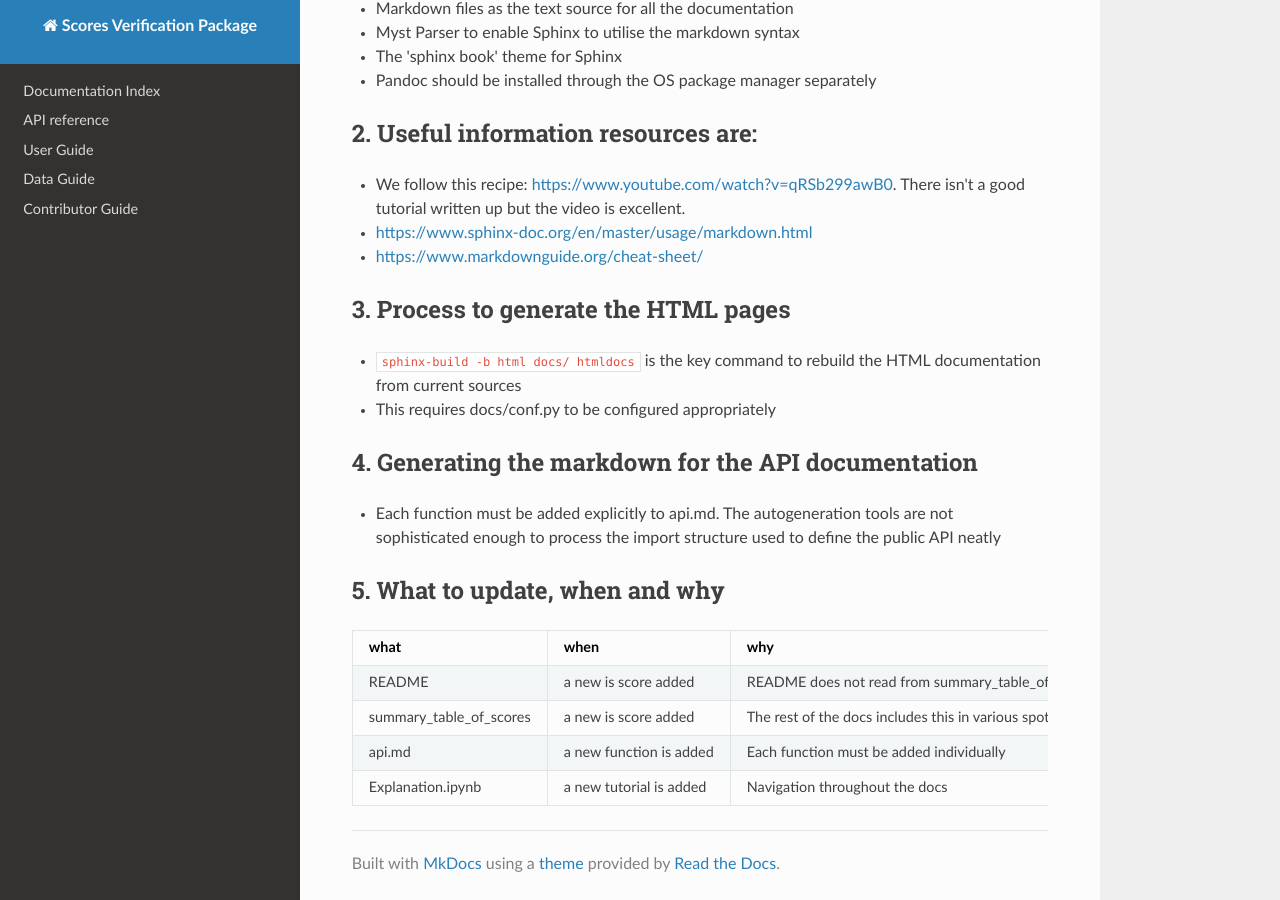
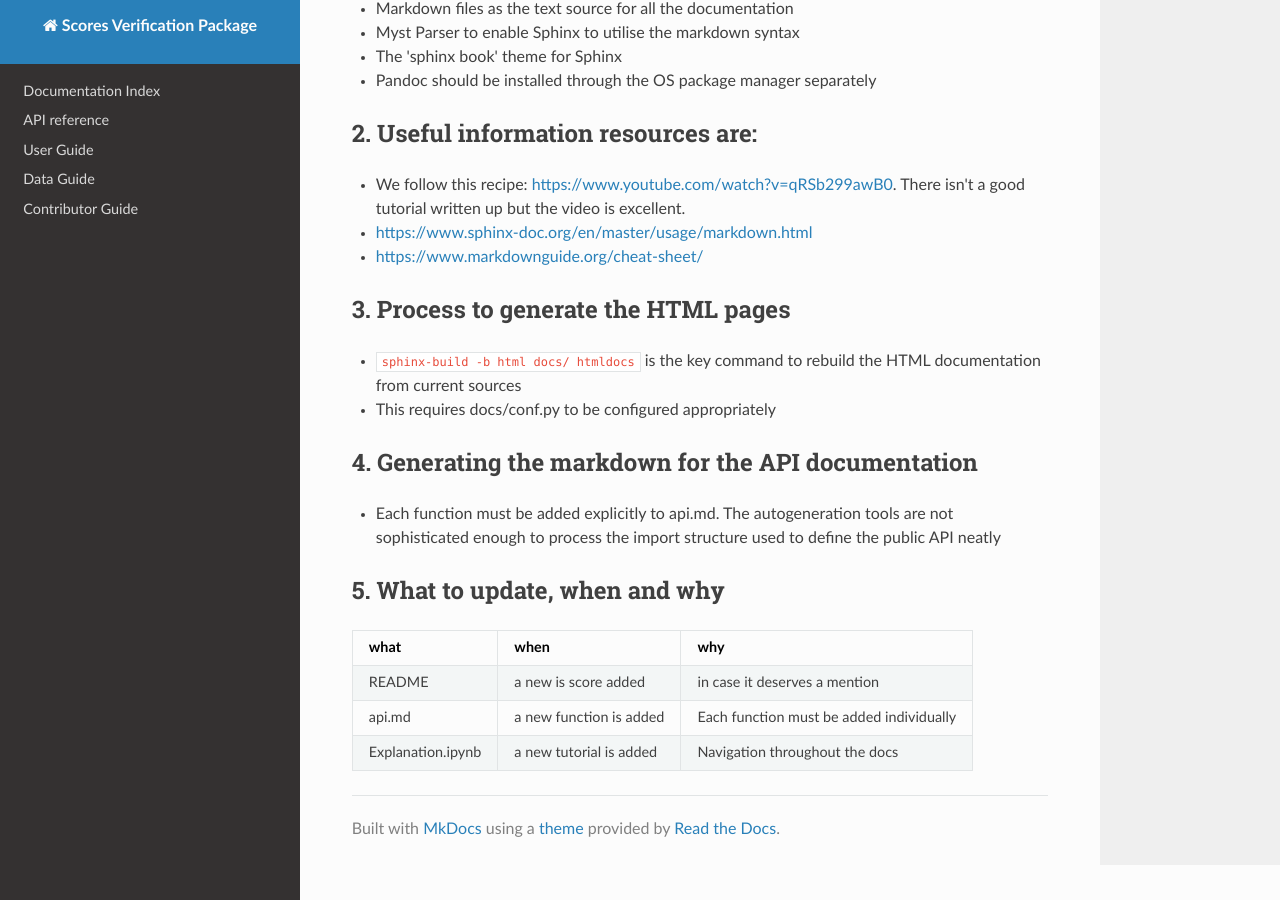
Before and after one commit to nci/scores, an MkDocs documentation site: the page built from docs/maintainer.md, in a window 1280 px wide and 900 px high, scrolled down 1452 px. Built offline with MkDocs 1.6.1, drawn with Linux system fonts in a browser that asks for light colours; nearby versions of some CDN libraries.

Commit message:
Remove the quickstart guide Remove the summary table of scores Update documentation to remove links to those files

```diff
--- a/docs/maintainer.md
+++ b/docs/maintainer.md
@@ -71,7 +71,6 @@ Information relevant for package maintenance
 
 |     what                 |     when                 |      why     |
 | ------------             | -----------              | ------------ |
-|  README                  |  a new is score added    | README does not read from summary_table_of_scores.md
-|  summary_table_of_scores |  a new is score added    | The rest of the docs includes this in various spots
+|  README                  |  a new is score added    | in case it deserves a mention
 |  api.md                  |  a new function is added | Each function must be added individually
 |  Explanation.ipynb       |  a new tutorial is added | Navigation throughout the docs
```
Also changed, not shown: docs/contributing.md (+0 -1 lines), docs/index.md (+0 -1 lines), docs/quickstart.md (deleted, +0 -26 lines), .github/ISSUE_TEMPLATE/new_score.md, .github/PULL_REQUEST_TEMPLATE/pull_request_template.md, .github/pull_request_template.md.
